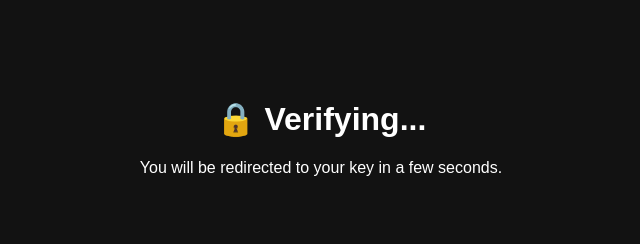
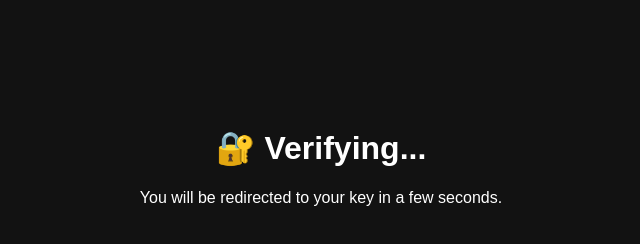
Before and after one commit to rainmodz/KEYV2, a plain HTML site: page templates/index.html in a window 1280 px wide. Shown: the whole page, without its empty margins (319-959 px from the left). Drawn offline with Linux system fonts and the light colour scheme.

Commit message:
Update index.html

```diff
--- a/templates/index.html
+++ b/templates/index.html
@@ -5,16 +5,16 @@
   <meta http-equiv="refresh" content="5;url=/generatekey" />
   <style>
     body {
-      font-family: Arial, sans-serif;
       background-color: #121212;
       color: white;
+      font-family: Arial, sans-serif;
       text-align: center;
-      margin-top: 100px;
+      padding-top: 100px;
     }
   </style>
 </head>
 <body>
-  <h1>🔒 Verifying...</h1>
+  <h1>🔐 Verifying...</h1>
   <p>You will be redirected to your key in a few seconds.</p>
 </body>
 </html>
```
